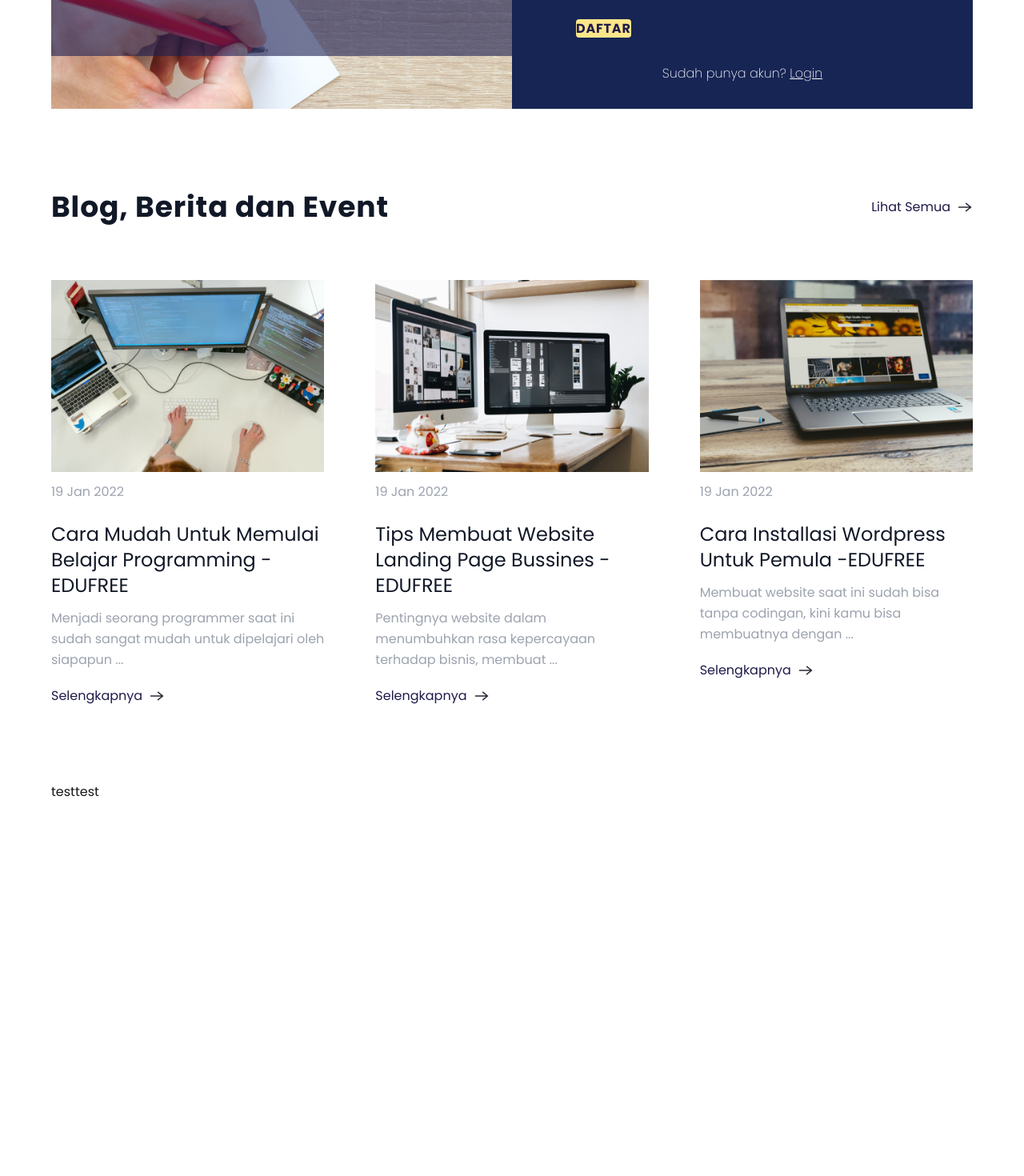
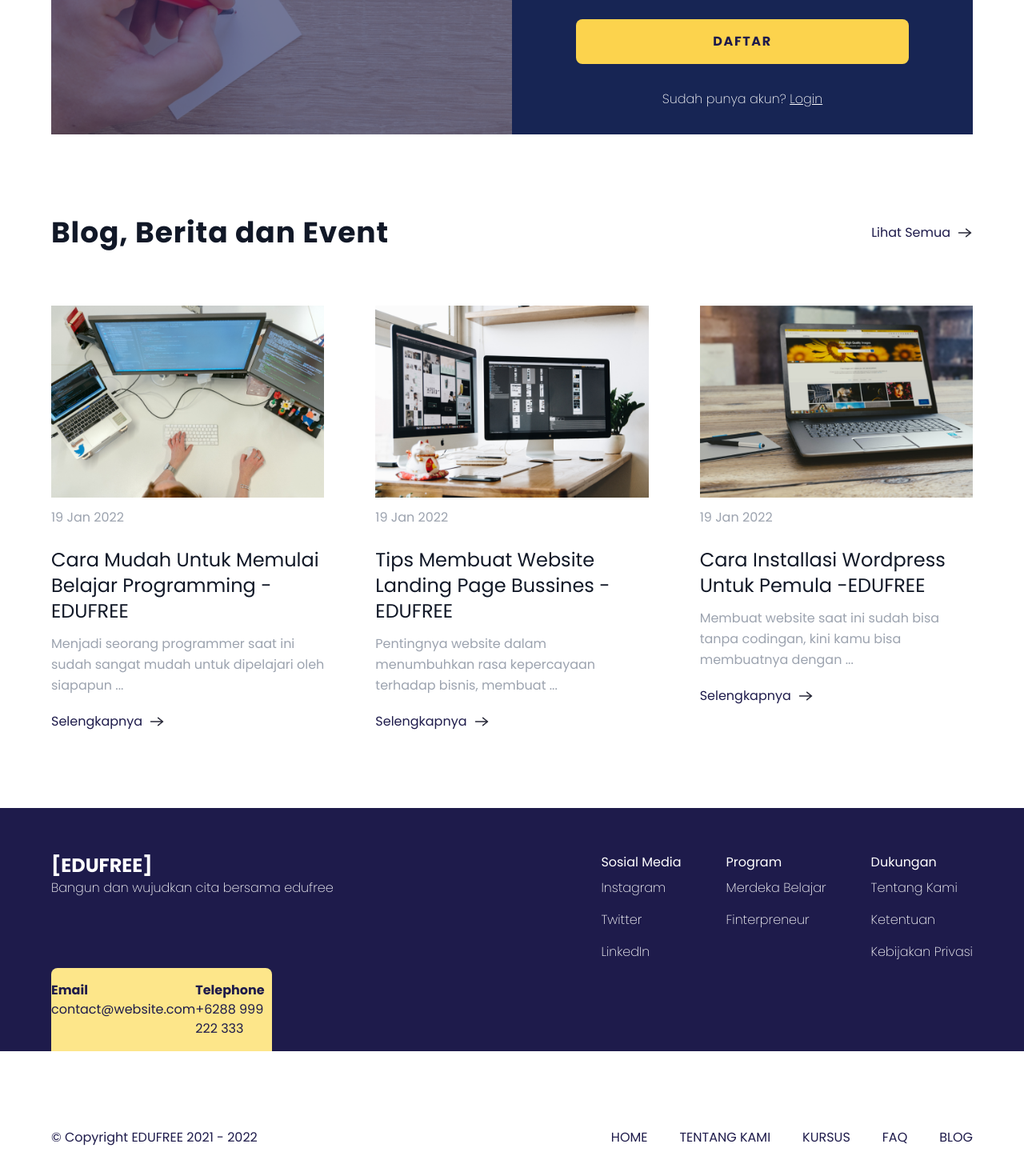
Before and after one commit to agustina12/EDUFREE-web, a Next.js app: page / in a window 1280 px wide. Shown: the part 4326-5796 px from the top of the page at 80% size. Before the commit the page ends 5424 px from the top, so only its background shows below. Built offline with nearby package versions, Linux system fonts and the light colour scheme.

Commit message:
add Remake SectionFooter and add SectionCopyright

```diff
--- a/src/app/components/SectionContactUs.js
+++ b/src/app/components/SectionContactUs.js
@@ -4,8 +4,8 @@ import Button from "./Button";
 export default function SectionContactUs() {
   return (
     <div className="flex h-full">
-      <div className="w-1/2 bg-[url('/img/bg-contact-us.png')] bg-no-repeat">
-        <div className="bg-[rgba(28,30,83,0.60)]">
+      <div className="w-1/2 bg-[url('/img/bg-contact-us.png')] bg-no-repeat relative bg-center bg-cover">
+        <div className="bg-[rgba(28,30,83,0.60)] relative h-full">
           <div className="py-40 mx-6">
             <div className="w-4/6">
               <SectionTitle variant="text-4xll">
@@ -29,29 +29,32 @@ export default function SectionContactUs() {
           </SectionParagraph>
           <div className="mt-14">
             <input
-              className="w-full px-3 py-3 border-2 border-violet-300/50 rounded-md bg-transparent focus:outline-none focus-ring-2 focus-ring-indigo-500 text-white"
+              className="w-full px-4 py-4 border-2 border-violet-300/50 rounded-md bg-transparent focus:outline-none focus-ring-2 focus-ring-indigo-500 text-white"
               placeholder="Your Name"
               type="text"
             />
           </div>
           <div className="mt-8">
             <input
-              className="w-full px-3 py-3 border-2 border-violet-300/50 rounded-md bg-transparent focus:outline-none focus-ring-2 focus-ring-indigo-500 text-white"
+              className="w-full px-4 py-4 border-2 border-violet-300/50 rounded-md bg-transparent focus:outline-none focus-ring-2 focus-ring-indigo-500 text-white"
               placeholder="Email"
               type="email"
             />
           </div>
           <div className="mt-8">
             <input
-              className="w-full px-3 py-3 border-2 border-violet-300/50 rounded-md bg-transparent focus:outline-none focus-ring-2 focus-ring-indigo-500 text-white"
+              className="w-full px-4 py-4 border-2 border-violet-300/50 rounded-md bg-transparent focus:outline-none focus-ring-2 focus-ring-indigo-500 text-white"
               placeholder="Pass****"
               type="password"
             />
           </div>
-          <div className="mt-14">
-            <Button variant="btn-yellow-bold" type="submit">
+          <div className="mt-8">
+            <button
+              className="w-full block bg-amber-300 rounded-lg py-4 px-4 uppercase text-indigo-950 font-semibold text-base tracking-widest hover:bg-amber-400"
+              type="button"
+            >
               daftar
-            </Button>
+            </button>
           </div>
           <div className="mt-8 text-center">
             <SectionParagraph variant="var-text-base">
--- /dev/null
+++ b/src/app/components/SectionCopyright.js
@@ -0,0 +1,28 @@
+import SectionParagraph from "./SectionParagraph";
+
+export default function SectionCopyright() {
+  return (
+    <div className="flex justify-between">
+      <SectionParagraph variant="text-basee">
+        © Copyright EDUFREE 2021 - 2022
+      </SectionParagraph>
+      <ul className="list-none flex gap-10">
+        <li className="uppercase">
+          <SectionParagraph variant="text-basee">home</SectionParagraph>
+        </li>
+        <li className="uppercase">
+          <SectionParagraph variant="text-basee">tentang kami</SectionParagraph>
+        </li>
+        <li className="uppercase">
+          <SectionParagraph variant="text-basee">kursus</SectionParagraph>
+        </li>
+        <li className="uppercase">
+          <SectionParagraph variant="text-basee">faq</SectionParagraph>
+        </li>
+        <li className="uppercase">
+          <SectionParagraph variant="text-basee">blog</SectionParagraph>
+        </li>
+      </ul>
+    </div>
+  );
+}
--- a/src/app/components/SectionFooter.js
+++ b/src/app/components/SectionFooter.js
@@ -1,17 +1,114 @@
-// import SectionTitle from "./SectionTitle";
-// import SectionParagraph from "./SectionParagraph";
+import Logo from "./Logo";
+import SectionParagraph from "./SectionParagraph";
 
 export default function SectionFooter() {
   return (
-    <>
-      <div className="flex">
-        <div className="h-1/4">
-          <h1>test</h1>
-        </div>
-        <div className="3/4">
-          <p>test</p>
+    <div className="flex">
+      <div className="w-2/5 py-14 flex flex-col">
+        <Logo />
+        <SectionParagraph variant="var-text-base">
+          Bangun dan wujudkan cita bersama edufree
+        </SectionParagraph>
+        <div className="bg-amber-200 w-3/5 rounded-t-lg mt-8 relative top-14">
+          <div className="flex flex-row justify-around">
+            <div className="flex flex-col py-4">
+              <SectionParagraph variant="footer-font">Email</SectionParagraph>
+              <SectionParagraph variant="text-basee">
+                contact@website.com
+              </SectionParagraph>
+            </div>
+            <div className="flex flex-col py-4">
+              <SectionParagraph variant="footer-font">
+                Telephone
+              </SectionParagraph>
+              <SectionParagraph variant="text-basee">
+                +6288 999 222 333
+              </SectionParagraph>
+            </div>
+          </div>
         </div>
       </div>
-    </>
+      <div className="w-3/5 py-14">
+        <div className="flex flex-row justify-end gap-14">
+          <ul className="list-none">
+            <li className="text-white">
+              <SectionParagraph variant="footer-title">
+                Sosial Media
+              </SectionParagraph>
+            </li>
+            <li className="py-2">
+              <a href="#">
+                <SectionParagraph variant="var-text-base">
+                  Instagram
+                </SectionParagraph>
+              </a>
+            </li>
+            <li className="py-2">
+              <a href="#">
+                <SectionParagraph variant="var-text-base">
+                  Twitter
+                </SectionParagraph>
+              </a>
+            </li>
+            <li className="py-2">
+              <a href="#">
+                <SectionParagraph variant="var-text-base">
+                  LinkedIn
+                </SectionParagraph>
+              </a>
+            </li>
+          </ul>
+          <ul className="list-none">
+            <li className="text-white">
+              <SectionParagraph variant="footer-title">
+                Program
+              </SectionParagraph>
+            </li>
+            <li className="py-2">
+              <a href="#">
+                <SectionParagraph variant="var-text-base">
+                  Merdeka Belajar
+                </SectionParagraph>
+              </a>
+            </li>
+            <li className="py-2">
+              <a href="#">
+                <SectionParagraph variant="var-text-base">
+                  Finterpreneur
+                </SectionParagraph>
+              </a>
+            </li>
+          </ul>
+          <ul className="list-none">
+            <li className="text-white">
+              <SectionParagraph variant="footer-title">
+                Dukungan
+              </SectionParagraph>
+            </li>
+            <li className="py-2">
+              <a href="#">
+                <SectionParagraph variant="var-text-base">
+                  Tentang Kami
+                </SectionParagraph>
+              </a>
+            </li>
+            <li className="py-2">
+              <a href="#">
+                <SectionParagraph variant="var-text-base">
+                  Ketentuan
+                </SectionParagraph>
+              </a>
+            </li>
+            <li className="py-2">
+              <a href="#">
+                <SectionParagraph variant="var-text-base">
+                  Kebijakan Privasi
+                </SectionParagraph>
+              </a>
+            </li>
+          </ul>
+        </div>
+      </div>
+    </div>
   );
 }
--- a/src/app/components/SectionParagraph.js
+++ b/src/app/components/SectionParagraph.js
@@ -3,6 +3,8 @@ export default function SectionParagraph({ className, children, variant }) {
   const variants = {
     "text-xs": "text-xs text-indigo-950 font-normal",
     "text-basee": "text-base text-indigo-950 font-normal",
+    "footer-font": "text-base text-indigo-950  font-semibold",
+    "footer-title": "text-base white font-medium",
     "text-base": "text-base text-gray-400 mt-3 leading-relaxed font-normal",
     "var-text-base": "text-base text-white font-light",
     "text-lg": "text-lg tracking-wide text-gray-500 font-normal",
--- a/src/app/page.js
+++ b/src/app/page.js
@@ -10,6 +10,7 @@ import SectionContactUs from "./components/SectionContactUs";
 import "../app/globals.css";
 import SectionBlog from "./components/SectionBlog";
 import SectionFooter from "./components/SectionFooter";
+import SectionCopyright from "./components/SectionCopyright";
 
 export default function Home() {
   return (
@@ -49,8 +50,13 @@ export default function Home() {
         <div className="mx-16 my-24">
           <SectionBlog />
         </div>
-        <div className="mx-16 my-24">
-          <SectionFooter />
+        <div className=" bg-indigo-950">
+          <div className="mx-16 my-24">
+            <SectionFooter />
+          </div>
+        </div>
+        <div className="mx-16 my-16">
+          <SectionCopyright />
         </div>
       </div>
     </>
```
